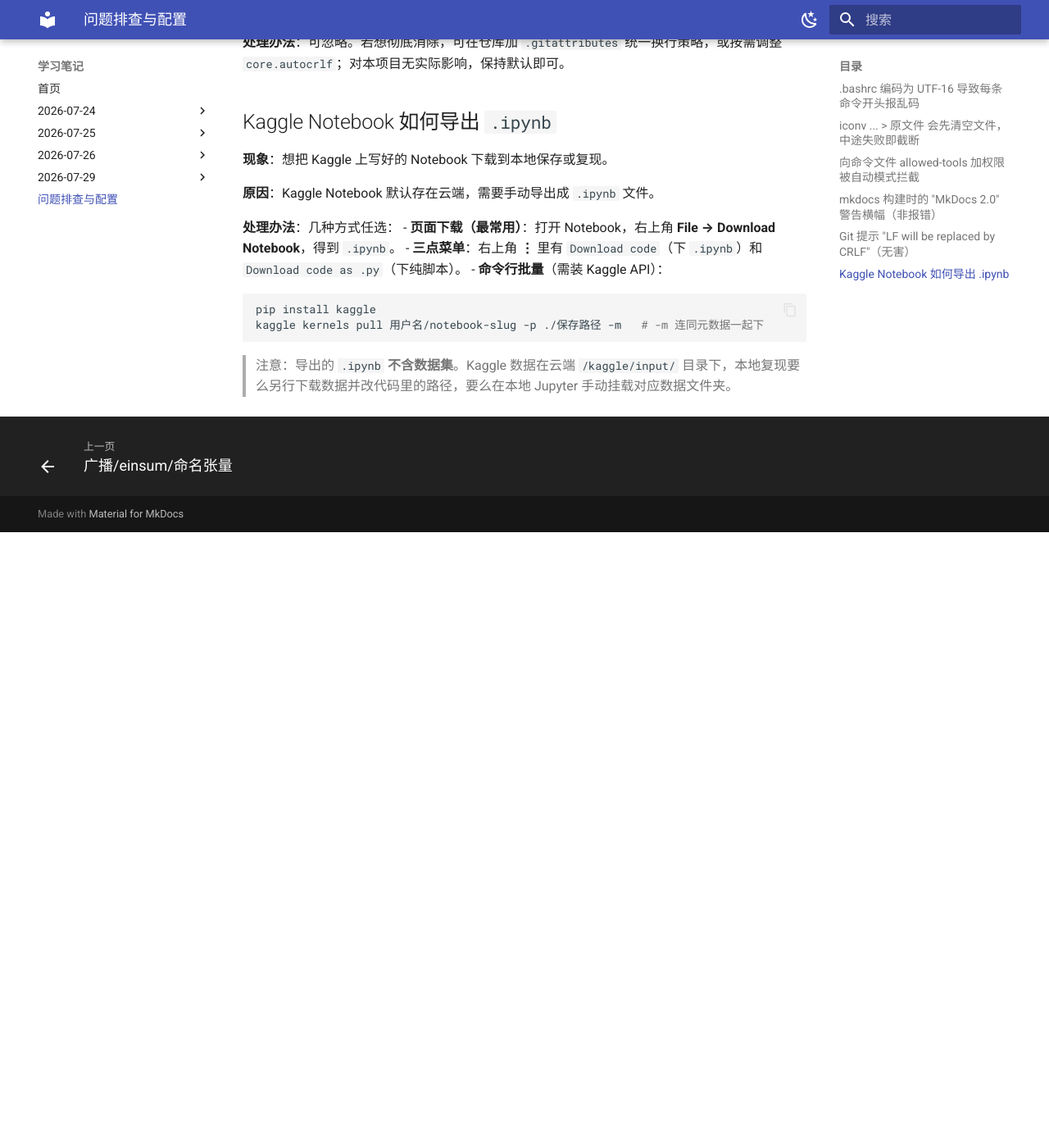
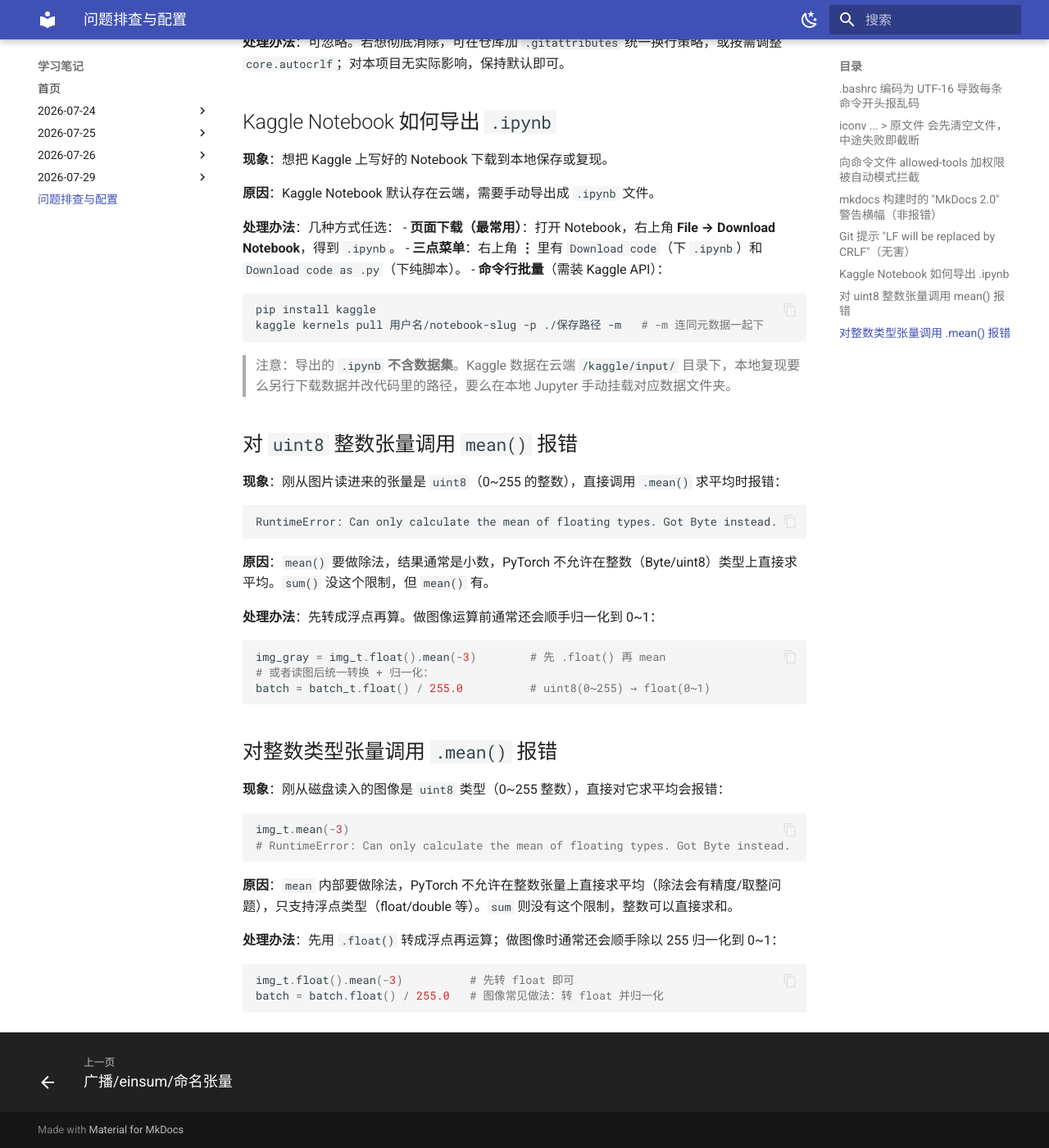
Before and after one commit to IrreplaceLee/note, an MkDocs documentation site: the page built from docs/问题排查与配置记录.md, in a window 1280 px wide and 1400 px high, scrolled down 1851 px. Shown: the whole window at 82% size. Built offline with MkDocs 1.6.1 and Material for MkDocs 9.7.7, drawn with Linux system fonts in a browser that asks for light colours; before the commit the page ends 2500 px from its top, so only the background shows below that.

Commit message:
补充广播笔记的薄弱项 + 新增 uint8 求平均报错记录

````diff
--- a/docs/问题排查与配置记录.md
+++ b/docs/问题排查与配置记录.md
@@ -78,3 +78,39 @@
 ```
 
 > 注意：导出的 `.ipynb` **不含数据集**。Kaggle 数据在云端 `/kaggle/input/` 目录下，本地复现要么另行下载数据并改代码里的路径，要么在本地 Jupyter 手动挂载对应数据文件夹。
+
+## 对 `uint8` 整数张量调用 `mean()` 报错
+
+**现象**：刚从图片读进来的张量是 `uint8`（0~255 的整数），直接调用 `.mean()` 求平均时报错：
+
+```
+RuntimeError: Can only calculate the mean of floating types. Got Byte instead.
+```
+
+**原因**：`mean()` 要做除法，结果通常是小数，PyTorch 不允许在整数（Byte/uint8）类型上直接求平均。`sum()` 没这个限制，但 `mean()` 有。
+
+**处理办法**：先转成浮点再算。做图像运算前通常还会顺手归一化到 0~1：
+
+```python
+img_gray = img_t.float().mean(-3)        # 先 .float() 再 mean
+# 或者读图后统一转换 + 归一化：
+batch = batch_t.float() / 255.0          # uint8(0~255) → float(0~1)
+```
+
+## 对整数类型张量调用 `.mean()` 报错
+
+**现象**：刚从磁盘读入的图像是 `uint8` 类型（0~255 整数），直接对它求平均会报错：
+
+```python
+img_t.mean(-3)
+# RuntimeError: Can only calculate the mean of floating types. Got Byte instead.
+```
+
+**原因**：`mean` 内部要做除法，PyTorch 不允许在整数张量上直接求平均（除法会有精度/取整问题），只支持浮点类型（float/double 等）。`sum` 则没有这个限制，整数可以直接求和。
+
+**处理办法**：先用 `.float()` 转成浮点再运算；做图像时通常还会顺手除以 255 归一化到 0~1：
+
+```python
+img_t.float().mean(-3)          # 先转 float 即可
+batch = batch.float() / 255.0   # 图像常见做法：转 float 并归一化
+```
````
Also changed, not shown: docs/20260729/广播-einsum-命名张量-0020.md (+5 -0 lines).
